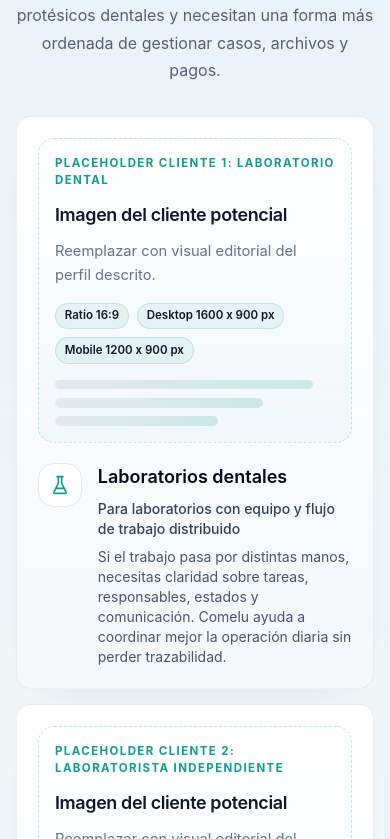
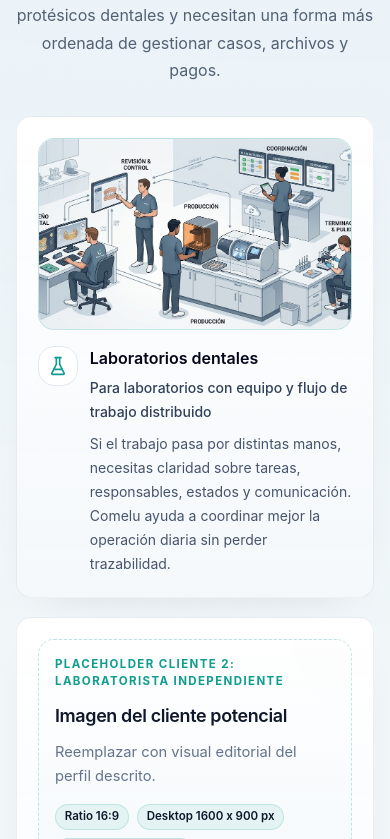
Before and after one commit to garciasilvac/comelu_landing, a React (Vite) app: page / in a window 390 px wide. Shown: the part 4145-4984 px from the top of the page. Built offline with nearby package versions, Linux system fonts and the light colour scheme.

Commit message:
style: tighten audience cards and add first client visual

```diff
--- a/src/App.tsx
+++ b/src/App.tsx
@@ -17,6 +17,7 @@ import problema1Illustration from "./assets/illustrations/Problema_1.jpeg";
 import problema2Illustration from "./assets/illustrations/Problema_2.png";
 import problema3Illustration from "./assets/illustrations/Problema_3b.jpeg";
 import problema4Illustration from "./assets/illustrations/Problema_4.jpeg";
+import cliente1Illustration from "./assets/illustrations/Cliente_1.jpeg";
 
 type Role =
   | ""
@@ -875,7 +876,7 @@ function App() {
             title="Software para laboratorios dentales, laboratoristas y clínicas dentales con laboratorio propio"
             description="Comelu está pensado para equipos que producen, coordinan o supervisan trabajos protésicos dentales y necesitan una forma más ordenada de gestionar casos, archivos y pagos."
           />
-          <div className="audience-grid mt-8 grid gap-4 md:grid-cols-2">
+          <div className="mt-8 grid gap-5 lg:grid-cols-3">
             {AUDIENCE_BLOCKS.map((item, index) => {
               const Icon = item.icon;
               return (
@@ -890,15 +891,16 @@ function App() {
                     title="Imagen del cliente potencial"
                     detail="Reemplazar con visual editorial del perfil descrito."
                     variant="audience"
+                    imageSrc={index === 0 ? cliente1Illustration : undefined}
                   />
-                  <div className="mt-5 flex items-start gap-4">
-                    <span className="inline-flex h-11 w-11 shrink-0 items-center justify-center rounded-2xl border border-slate-200 bg-white text-[#109d8f]">
+                  <div className="mt-4 flex items-start gap-3">
+                    <span className="inline-flex h-10 w-10 shrink-0 items-center justify-center rounded-2xl border border-slate-200 bg-white text-[#109d8f]">
                       <Icon className="h-5 w-5" />
                     </span>
                     <div>
-                      <h3 className="text-lg font-semibold text-slate-950">{item.title}</h3>
-                      <p className="mt-2 text-sm font-medium text-slate-700">{item.description}</p>
-                      <p className="mt-2 text-sm text-slate-600">{item.detail}</p>
+                      <h3 className="text-base font-semibold text-slate-950 lg:text-lg">{item.title}</h3>
+                      <p className="mt-1.5 text-sm font-medium leading-6 text-slate-700">{item.description}</p>
+                      <p className="mt-2 text-sm leading-6 text-slate-600">{item.detail}</p>
                     </div>
                   </div>
                 </article>
```
Also changed, not shown: src/assets/illustrations/Cliente_1.jpeg (added).
